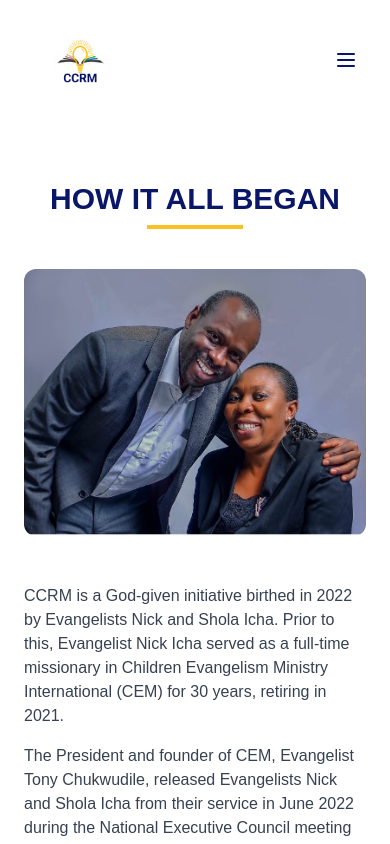
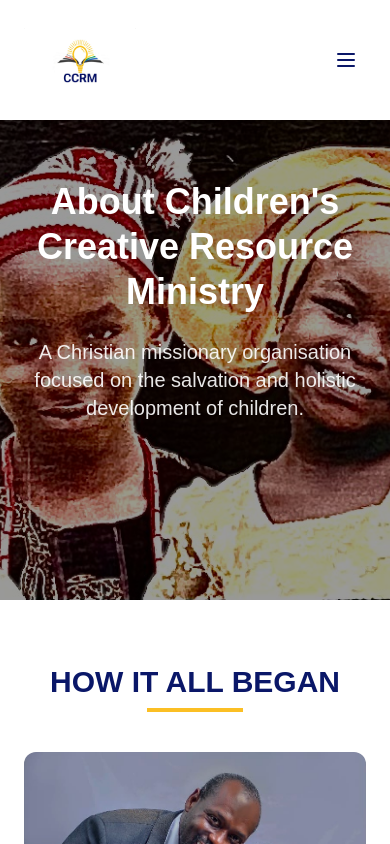
Before and after one commit to Ivylegend/ccrm, a Next.js app: page /about in a window 390 px wide. Shown: the top 844 px of the page. Built offline with nearby package versions, Linux system fonts and the light colour scheme.

Commit message:
fix mobile nav issues

```diff
--- a/app/(root)/about/page.tsx
+++ b/app/(root)/about/page.tsx
@@ -1,6 +1,5 @@
 import Image from "next/image";
 import PresidentPrayer from "@/public/president-prayer.png";
-import Banner from "@/public/about-banner.png";
 import founders from "@/public/founders.jpeg";
 import MissionStatement from "@/components/MissionStatement";
 import { CheckCircle, HandHeart } from "lucide-react";
@@ -8,15 +7,18 @@ import Link from "next/link";
 import { Button } from "@/components/ui/button";
 import ProgramCard from "@/components/ProgramCard";
 import { involvementWays, programs } from "@/constants";
+import HeroHeader from "@/components/HeroHeader";
 
 export default function About() {
   return (
     <div>
-      <div className="bg-red-500 w-full h-100">
-        <Image src={Banner} alt="banner" className="w-full h-full" />
-      </div>
+      <HeroHeader
+        title="About Children's Creative Resource Ministry"
+        subtitle="A Christian missionary organisation focused on the salvation and holistic development of children."
+        backgroundImage="/about-banner.png"
+      />
 
-      <section className="py-16 px-6 bg-white">
+      <section className="py-16 px-6 bg-white" id="how-it-began">
         <div className="container mx-auto">
           <div className="text-center mb-10">
             <h2 className="text-3xl font-display font-bold text-ccrm-blue mb-2">
@@ -90,13 +92,15 @@ export default function About() {
         </div>
       </div>
 
-      <MissionStatement
-        title="CCRM'S Vision & Mission Statement"
-        text="CCRM seeks to creatively reach boys and girls with the holistic gospel of our Lord Jesus Christ. The vision is to see them saved, filled with the Holy Spirit and discipled. Additionally, they will be helped to develop godly character, discover their potentials and maximise them for Gods glory and for the benefit of humanity."
-        className="bg-gray-50"
-      />
+      <section id="vision">
+        <MissionStatement
+          title="CCRM'S Vision & Mission Statement"
+          text="CCRM seeks to creatively reach boys and girls with the holistic gospel of our Lord Jesus Christ. The vision is to see them saved, filled with the Holy Spirit and discipled. Additionally, they will be helped to develop godly character, discover their potentials and maximise them for Gods glory and for the benefit of humanity."
+          className="bg-gray-50"
+        />
+      </section>
 
-      <section className="py-10 px-6 bg-gray-50">
+      <section className="py-10 px-6 bg-gray-50" id="mission">
         <div className="container mx-auto">
           <div className="text-center mb-8">
             <p className="text-lg text-gray-700 italic">
@@ -230,7 +234,7 @@ export default function About() {
       </section>
 
       {/* How to Get Involved Section */}
-      <section className="py-16 px-6 bg-white">
+      <section className="py-16 px-6 bg-white" id="get-involved">
         <div className="container mx-auto">
           <div className="text-center mb-12">
             <h2 className="text-3xl font-display font-bold text-ccrm-blue mb-4">
--- a/app/(root)/contact/page.tsx
+++ b/app/(root)/contact/page.tsx
@@ -12,7 +12,6 @@ const Contact = () => {
         title="Contact Us"
         subtitle="We'd love to hear from you. Reach out with questions, requests, or to get involved."
         backgroundImage="https://images.unsplash.com/photo-1616587894289-86480e533129?ixlib=rb-4.0.3&ixid=M3wxMjA3fDB8MHxwaG90by1wYWdlfHx8fGVufDB8fHx8fA%3D%3D&auto=format&fit=crop&w=2340&q=80"
-        height="min-h-[400px]"
       />
 
       {/* Contact Information and Form */}
--- a/app/(root)/donate/page.tsx
+++ b/app/(root)/donate/page.tsx
@@ -14,7 +14,6 @@ const Donate = () => {
         backgroundImage="https://images.unsplash.com/photo-1532629345422-7515f3d16bb6?ixlib=rb-4.0.3&ixid=M3wxMjA3fDB8MHxwaG90by1wYWdlfHx8fGVufDB8fHx8fA%3D%3D&auto=format&fit=crop&w=2000&q=80"
         buttonText="Donate Now"
         buttonLink="#donation-options"
-        height="min-h-[500px]"
       />
 
       {/* Donation Options */}
--- a/app/(root)/gallery/page.tsx
+++ b/app/(root)/gallery/page.tsx
@@ -84,7 +84,6 @@ const Gallery = () => {
         title="Our Gallery"
         subtitle="Explore moments of joy, learning, and spiritual growth from our children's ministry"
         backgroundImage="https://images.unsplash.com/photo-1484820540004-14229fe36ca4?ixlib=rb-4.0.3&auto=format&fit=crop&w=1920&q=80"
-        height="min-h-[500px]"
       />
 
       {/* Filter Section */}
--- a/components/OurVision.tsx
+++ b/components/OurVision.tsx
@@ -9,7 +9,7 @@ const OurVision = () => {
       description:
         "Scriptural basis: The Lord gave the word: great was the company of those that published it. Psalm 68:11 (KJV) A wise teacher makes learning a joy; Proverbs 15:2a (TLB)",
       icon: <BookOpen size={24} />,
-      link: "/programs#bible-clubs",
+      link: "/about#vision",
       iconClassName: "bg-green-500",
     },
     {
@@ -17,7 +17,7 @@ const OurVision = () => {
       description:
         "CCRM seeks to creatively share the holistic gospel of our Lord Jesus Christ with boys and girls. The vision is to see them saved, filled with the Holy Spirit, and discipled. Additionally, they will be helped to develop godly character, discover their potential, and maximise it for God's glory and humanity's benefit.",
       icon: <Tent size={24} />,
-      link: "/programs#holiday-camps",
+      link: "/about#mission",
       iconClassName: "bg-purple-500",
     },
     {
@@ -25,7 +25,7 @@ const OurVision = () => {
       description:
         "Join us in our mission to support children's spiritual growth and developmentJoin us in our mission to support children's spiritual growth and development",
       icon: <Gamepad size={24} />,
-      link: "/programs#game-outreach",
+      link: "/about#get-involved",
       iconClassName: "bg-blue-500",
     },
   ];
```
